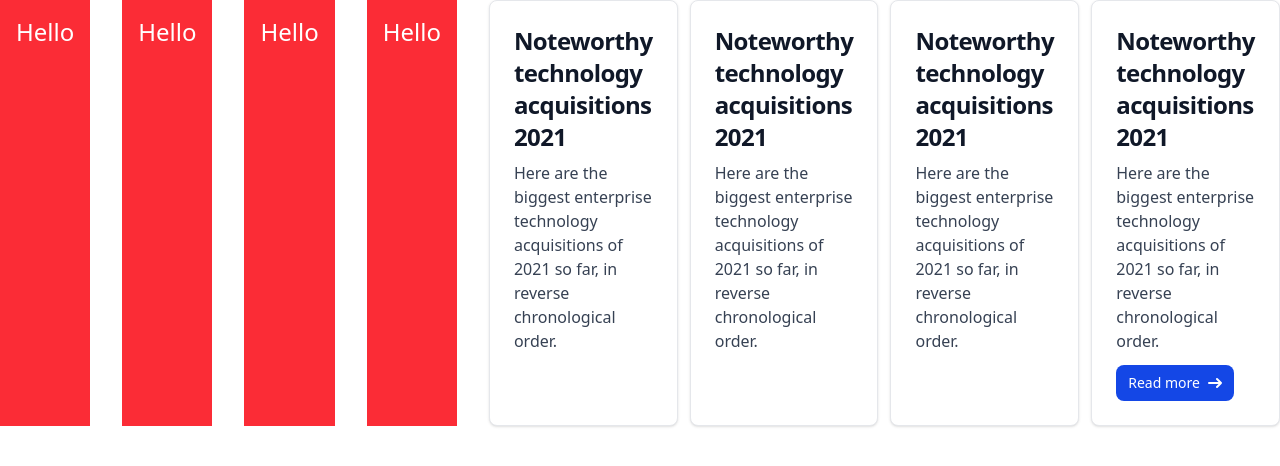
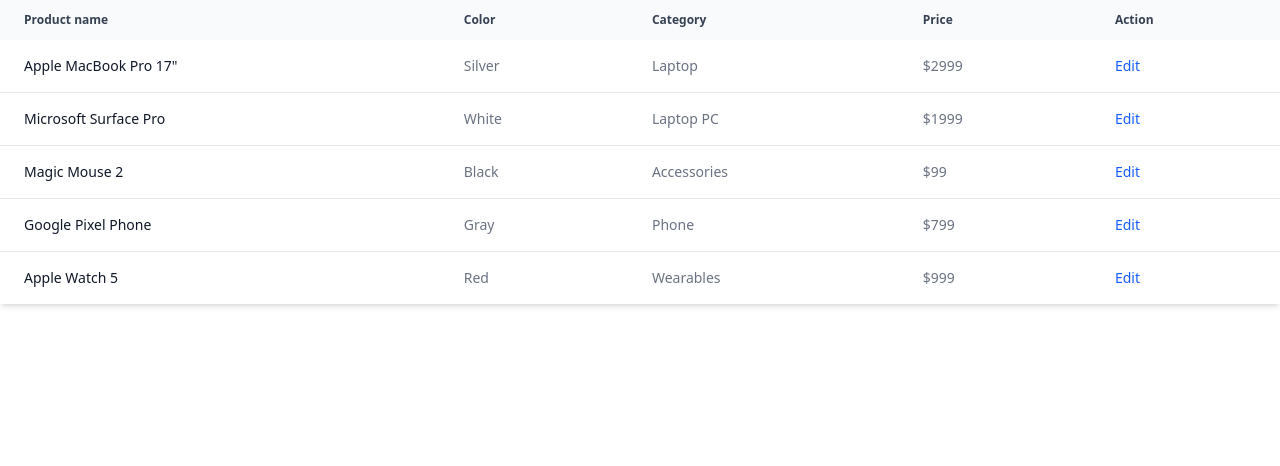
Before and after one commit to Patriott07/p, a website: page index.html in a window 1280 px wide. Drawn offline with Linux system fonts and the light colour scheme.

Commit message:
modify readme

```diff
--- a/index.html
+++ b/index.html
@@ -9,67 +9,123 @@
 </head>
 
 <body>
-    <div class="flex flex-row gap-8">
-
-        <div class="bg-red-500 text-white text-2xl p-4 ">
-            Hello
-        </div>
-        <div class="bg-red-500 text-white text-2xl p-4 ">
-            Hello
-        </div>
-        <div class="bg-red-500 text-white text-2xl p-4 ">
-            Hello
-        </div>
-        <div class="bg-red-500 text-white text-2xl p-4 ">
-            Hello
-        </div>
 
 
-        <div class="flex gap-3">
+    <div class="relative overflow-x-auto shadow-md sm:rounded-lg">
+        <table class="w-full text-sm text-left rtl:text-right text-gray-500 dark:text-gray-400">
+            <thead class="text-xs text-gray-700 uppercase bg-gray-50 dark:bg-gray-700 dark:text-gray-400">
+                <tr>
+                    <th scope="col" class="px-6 py-3">
+                        Product name
+                    </th>
+                    <th scope="col" class="px-6 py-3">
+                        Color
+                    </th>
+                    <th scope="col" class="px-6 py-3">
+                        Category
+                    </th>
+                    <th scope="col" class="px-6 py-3">
+                        Price
+                    </th>
+                    <th scope="col" class="px-6 py-3">
+                        Action
+                    </th>
+                </tr>
+            </thead>
+            <tbody>
+                <tr
+                    class="odd:bg-white odd:dark:bg-gray-900 even:bg-gray-50 even:dark:bg-gray-800 border-b dark:border-gray-700 border-gray-200">
+                    <th scope="row" class="px-6 py-4 font-medium text-gray-900 whitespace-nowrap dark:text-white">
+                        Apple MacBook Pro 17"
+                    </th>
+                    <td class="px-6 py-4">
+                        Silver
+                    </td>
+                    <td class="px-6 py-4">
+                        Laptop
+                    </td>
+                    <td class="px-6 py-4">
+                        $2999
+                    </td>
+                    <td class="px-6 py-4">
+                        <a href="#" class="font-medium text-blue-600 dark:text-blue-500 hover:underline">Edit</a>
+                    </td>
+                </tr>
+                <tr
+                    class="odd:bg-white odd:dark:bg-gray-900 even:bg-gray-50 even:dark:bg-gray-800 border-b dark:border-gray-700 border-gray-200">
+                    <th scope="row" class="px-6 py-4 font-medium text-gray-900 whitespace-nowrap dark:text-white">
+                        Microsoft Surface Pro
+                    </th>
+                    <td class="px-6 py-4">
+                        White
+                    </td>
+                    <td class="px-6 py-4">
+                        Laptop PC
+                    </td>
+                    <td class="px-6 py-4">
+                        $1999
+                    </td>
+                    <td class="px-6 py-4">
+                        <a href="#" class="font-medium text-blue-600 dark:text-blue-500 hover:underline">Edit</a>
+                    </td>
+                </tr>
+                <tr
+                    class="odd:bg-white odd:dark:bg-gray-900 even:bg-gray-50 even:dark:bg-gray-800 border-b dark:border-gray-700 border-gray-200">
+                    <th scope="row" class="px-6 py-4 font-medium text-gray-900 whitespace-nowrap dark:text-white">
+                        Magic Mouse 2
+                    </th>
+                    <td class="px-6 py-4">
+                        Black
+                    </td>
+                    <td class="px-6 py-4">
+                        Accessories
+                    </td>
+                    <td class="px-6 py-4">
+                        $99
+                    </td>
+                    <td class="px-6 py-4">
+                        <a href="#" class="font-medium text-blue-600 dark:text-blue-500 hover:underline">Edit</a>
+                    </td>
+                </tr>
+                <tr
+                    class="odd:bg-white odd:dark:bg-gray-900 even:bg-gray-50 even:dark:bg-gray-800 border-b dark:border-gray-700 border-gray-200">
+                    <th scope="row" class="px-6 py-4 font-medium text-gray-900 whitespace-nowrap dark:text-white">
+                        Google Pixel Phone
+                    </th>
+                    <td class="px-6 py-4">
+                        Gray
+                    </td>
+                    <td class="px-6 py-4">
+                        Phone
+                    </td>
+                    <td class="px-6 py-4">
+                        $799
+                    </td>
+                    <td class="px-6 py-4">
+                        <a href="#" class="font-medium text-blue-600 dark:text-blue-500 hover:underline">Edit</a>
+                    </td>
+                </tr>
+                <tr>
+                    <th scope="row" class="px-6 py-4 font-medium text-gray-900 whitespace-nowrap dark:text-white">
+                        Apple Watch 5
+                    </th>
+                    <td class="px-6 py-4">
+                        Red
+                    </td>
+                    <td class="px-6 py-4">
+                        Wearables
+                    </td>
+                    <td class="px-6 py-4">
+                        $999
+                    </td>
+                    <td class="px-6 py-4">
+                        <a href="#" class="font-medium text-blue-600 dark:text-blue-500 hover:underline">Edit</a>
+                    </td>
+                </tr>
+            </tbody>
+        </table>
+    </div>
 
-            <a href="#"
-                class="block max-w-sm p-6 bg-white border border-gray-200 rounded-lg shadow-sm hover:bg-gray-100 dark:bg-gray-800 dark:border-gray-700 dark:hover:bg-gray-700">
-
-                <h5 class="mb-2 text-2xl font-bold tracking-tight text-gray-900 dark:text-white">Noteworthy technology
-                    acquisitions 2021</h5>
-                <p class="font-normal text-gray-700 dark:text-gray-400">Here are the biggest enterprise technology
-                    acquisitions of 2021 so far, in reverse chronological order.</p>
-            </a>
-            <a href="#"
-                class="block max-w-sm p-6 bg-white border border-gray-200 rounded-lg shadow-sm hover:bg-gray-100 dark:bg-gray-800 dark:border-gray-700 dark:hover:bg-gray-700">
-
-                <h5 class="mb-2 text-2xl font-bold tracking-tight text-gray-900 dark:text-white">Noteworthy technology
-                    acquisitions 2021</h5>
-                <p class="font-normal text-gray-700 dark:text-gray-400">Here are the biggest enterprise technology
-                    acquisitions of 2021 so far, in reverse chronological order.</p>
-            </a>
-            <a href="#"
-                class="block max-w-sm p-6 bg-white border border-gray-200 rounded-lg shadow-sm hover:bg-gray-100 dark:bg-gray-800 dark:border-gray-700 dark:hover:bg-gray-700">
-
-                <h5 class="mb-2 text-2xl font-bold tracking-tight text-gray-900 dark:text-white">Noteworthy technology
-                    acquisitions 2021</h5>
-                <p class="font-normal text-gray-700 dark:text-gray-400">Here are the biggest enterprise technology
-                    acquisitions of 2021 so far, in reverse chronological order.</p>
-            </a>
-
-
-
-<div class="max-w-sm p-6 bg-white border border-gray-200 rounded-lg shadow-sm dark:bg-gray-800 dark:border-gray-700">
-    <a href="#">
-        <h5 class="mb-2 text-2xl font-bold tracking-tight text-gray-900 dark:text-white">Noteworthy technology acquisitions 2021</h5>
-    </a>
-    <p class="mb-3 font-normal text-gray-700 dark:text-gray-400">Here are the biggest enterprise technology acquisitions of 2021 so far, in reverse chronological order.</p>
-    <a href="#" class="inline-flex items-center px-3 py-2 text-sm font-medium text-center text-white bg-blue-700 rounded-lg hover:bg-blue-800 focus:ring-4 focus:outline-none focus:ring-blue-300 dark:bg-blue-600 dark:hover:bg-blue-700 dark:focus:ring-blue-800">
-        Read more
-        <svg class="rtl:rotate-180 w-3.5 h-3.5 ms-2" aria-hidden="true" xmlns="http://www.w3.org/2000/svg" fill="none" viewBox="0 0 14 10">
-            <path stroke="currentColor" stroke-linecap="round" stroke-linejoin="round" stroke-width="2" d="M1 5h12m0 0L9 1m4 4L9 9"/>
-        </svg>
-    </a>
-</div>
-
-
-        </div>
-    </div>
 </body>
 
 </html>
```
Also changed, not shown: README.md.
